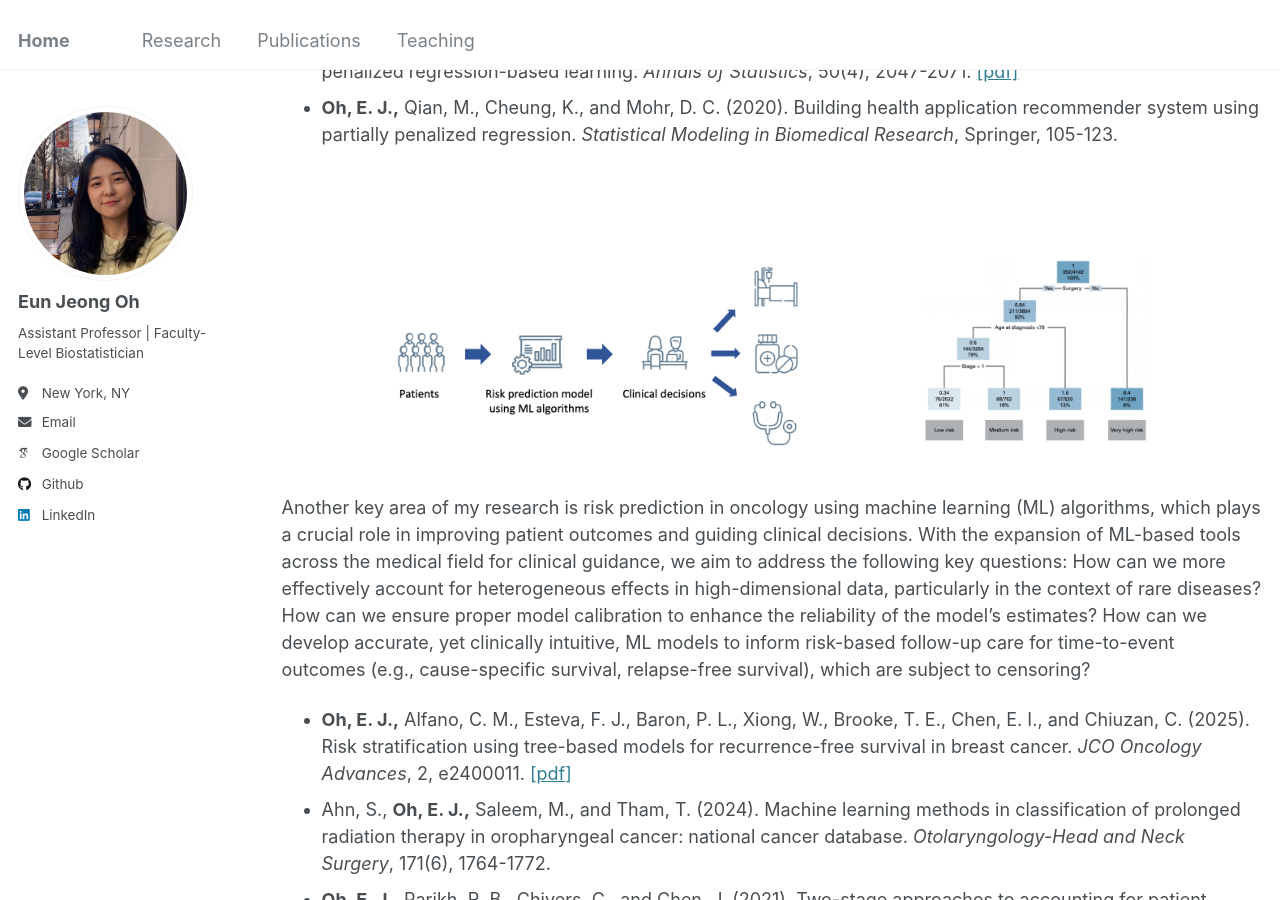
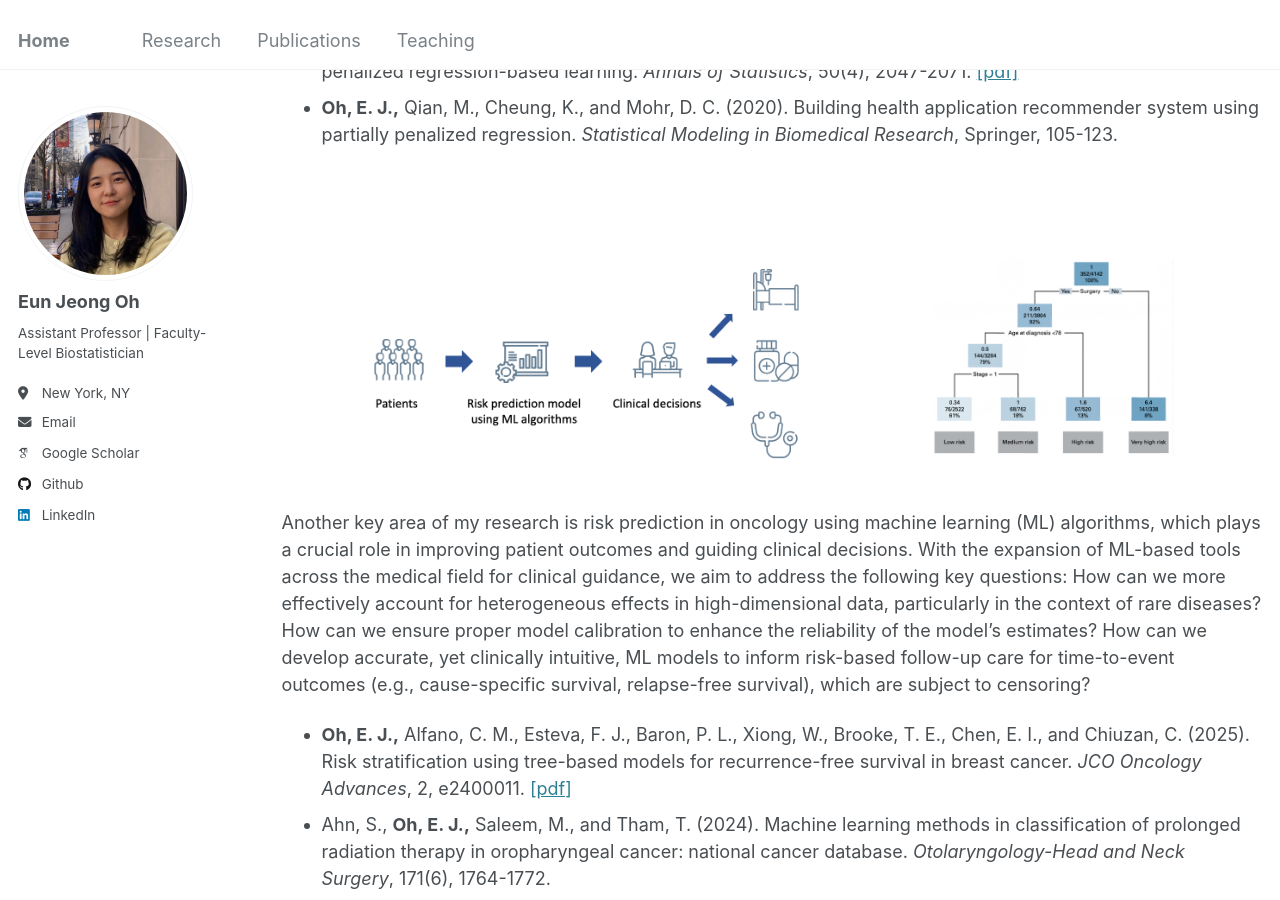
Before and after one commit to oheunj/oheunj.github.io, a Jekyll site: the page built from _pages/research.md, in a window 1280 px wide and 900 px high, scrolled down 523 px. Built offline with Jekyll 4.4.1, drawn with Linux system fonts in a browser that asks for light colours; some web fonts are replaced.

Commit message:
Update research.md

```diff
--- a/_pages/research.md
+++ b/_pages/research.md
@@ -25,7 +25,7 @@ Personalized medicine typically takes one of two forms: (i) identifying subgroup
 <br><br>
 
 <div style="text-align: center;">
-  <img src="/images/myfig2v2.png" style="width: 80%;">
+  <img src="/images/myfig2v2.png" style="width: 85%;">
 </div>
 
 Another key area of my research is risk prediction in oncology using machine learning (ML) algorithms, which plays a crucial role in improving patient outcomes and guiding clinical decisions. With the expansion of ML-based tools across the medical field for clinical guidance, we aim to address the following key questions: How can we more effectively account for heterogeneous effects in high-dimensional data, particularly in the context of rare diseases? How can we ensure proper model calibration to enhance the reliability of the model’s estimates? How can we develop accurate, yet clinically intuitive, ML models to inform risk-based follow-up care for time-to-event outcomes (e.g., cause-specific survival, relapse-free survival), which are subject to censoring?
```
